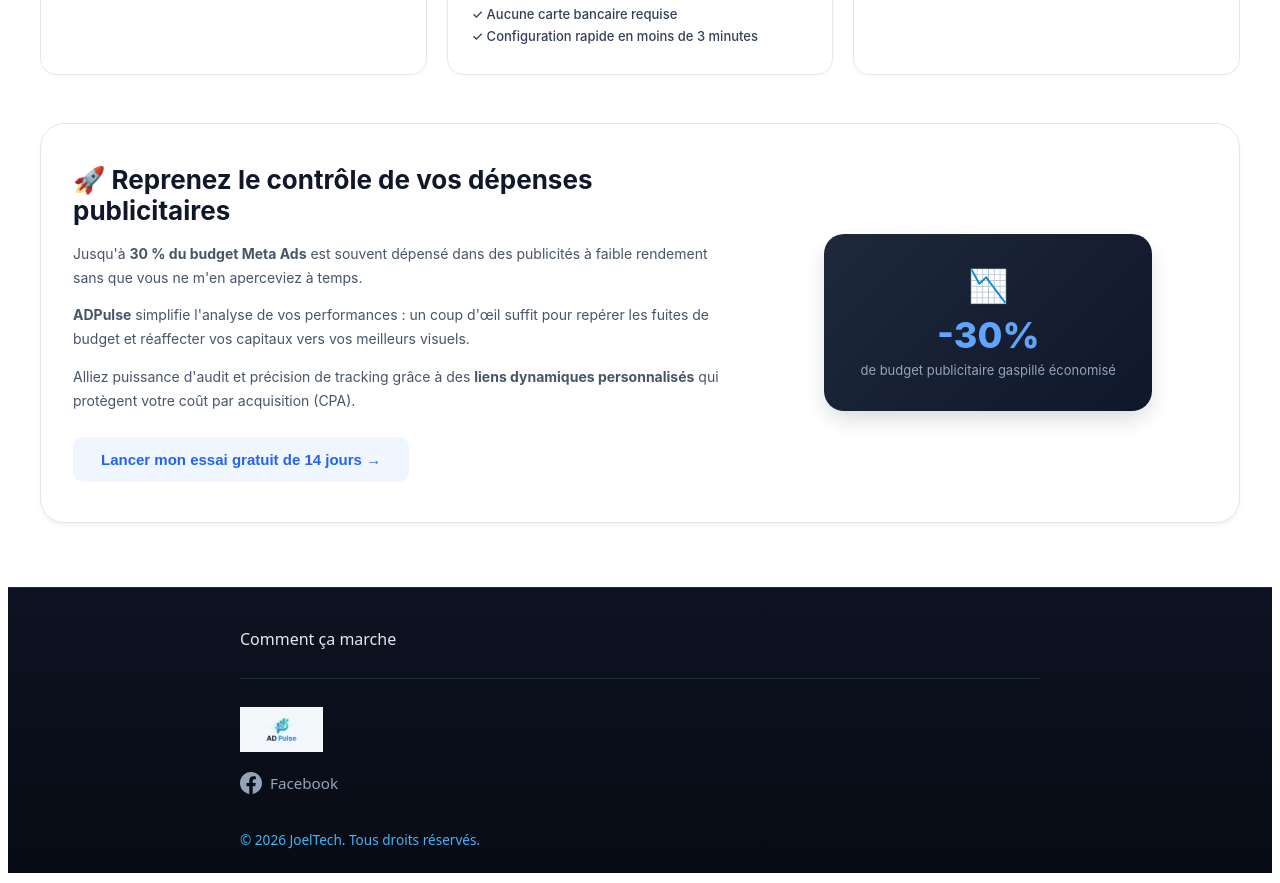
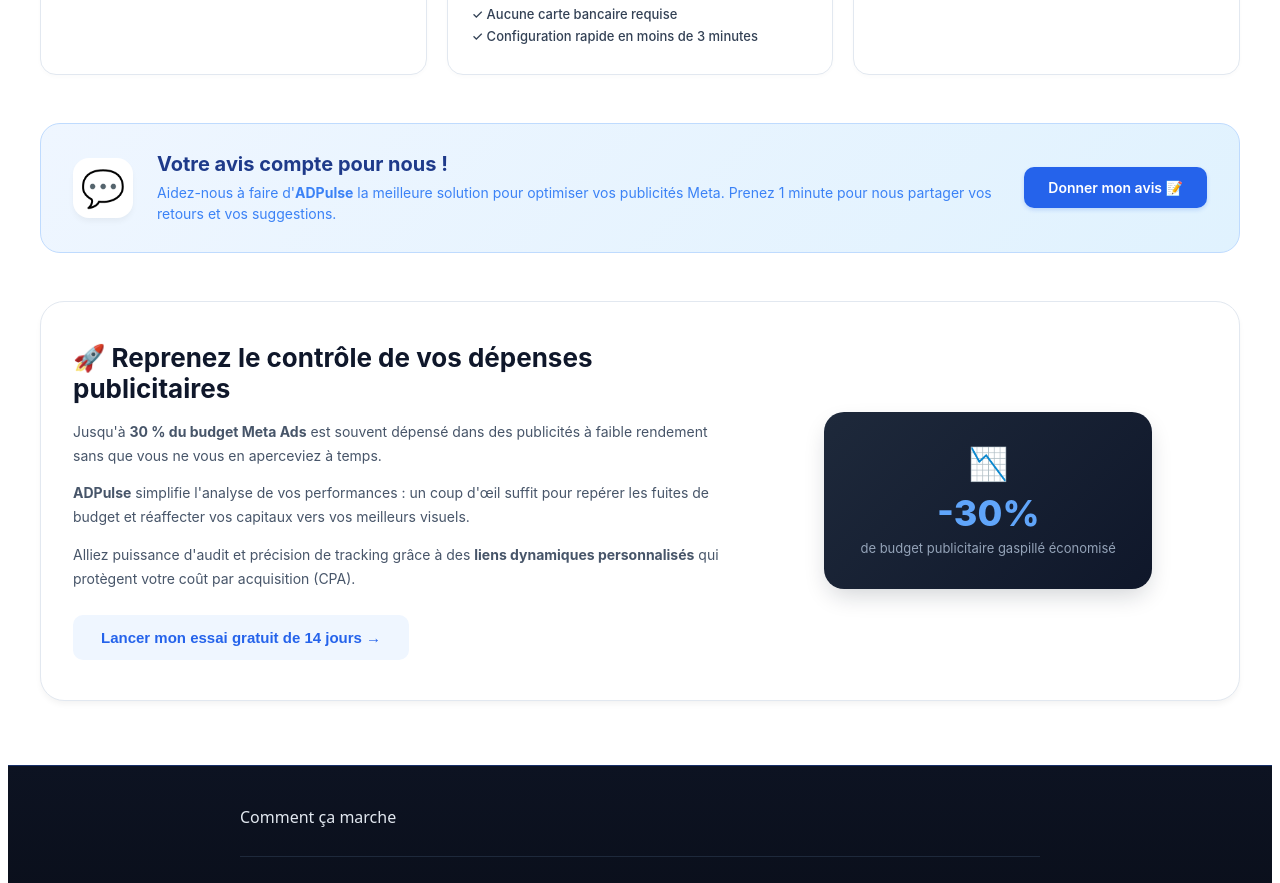
Before and after one commit to joelcinkenke2009-dotcom/FrontendTrackerLink, a Vue app: page / in a window 1280 px wide. Shown: the part 1160-2043 px from the top of the page. Built offline with nearby package versions, Linux system fonts and the light colour scheme; no server answers.

Commit message:
Implement user feedback section in About.vue
Added a feedback section with user input options and styles.

```diff
--- a/src/components/About.vue
+++ b/src/components/About.vue
@@ -1,4 +1,4 @@
-<script setup>
+  <script setup>
 import { ref } from "vue";
 import { apiUrl } from "@/config/env";
 
@@ -107,13 +107,36 @@ const started = () => {
       </div>
     </section>
 
+    <!-- Section Retours Utilisateurs / Feedback -->
+    <section class="feedback-card">
+      <div class="feedback-content">
+        <div class="feedback-icon">💬</div>
+        <div class="feedback-text">
+          <h3>Votre avis compte pour nous !</h3>
+          <p>
+            Aidez-nous à faire d'<strong>ADPulse</strong> la meilleure solution pour optimiser vos publicités Meta. Prenez 1 minute pour nous partager vos retours et vos suggestions.
+          </p>
+        </div>
+        <div class="feedback-action">
+          <a
+            href="https://forms.gle/FZh5ckiiUY5HJf9Q8"
+            target="_blank"
+            rel="noopener noreferrer"
+            class="feedback-button"
+          >
+            Donner mon avis 📝
+          </a>
+        </div>
+      </div>
+    </section>
+
     <!-- Section Pourquoi Nous Choisir -->
     <section class="why-card">
       <div class="why-content">
         <div class="why-text">
           <h2>🚀 Reprenez le contrôle de vos dépenses publicitaires</h2>
           <p>
-            Jusqu'à <strong>30 % du budget Meta Ads</strong> est souvent dépensé dans des publicités à faible rendement sans que vous ne m'en aperceviez à temps.
+            Jusqu'à <strong>30 % du budget Meta Ads</strong> est souvent dépensé dans des publicités à faible rendement sans que vous ne vous en aperceviez à temps.
           </p>
           <p>
             <strong>ADPulse</strong> simplifie l'analyse de vos performances : un coup d'œil suffit pour repérer les fuites de budget et réaffecter vos capitaux vers vos meilleurs visuels.
@@ -296,6 +319,71 @@ const started = () => {
   margin-bottom: 6px;
 }
 
+/* Section Feedback Google Form */
+.feedback-card {
+  background: linear-gradient(135deg, #eff6ff 0%, #e0f2fe 100%);
+  border: 1px solid #bfdbfe;
+  border-radius: 20px;
+  padding: 28px 32px;
+  margin-bottom: 48px;
+}
+
+.feedback-content {
+  display: flex;
+  align-items: center;
+  gap: 24px;
+}
+
+.feedback-icon {
+  font-size: 36px;
+  background-color: #ffffff;
+  width: 60px;
+  height: 60px;
+  border-radius: 16px;
+  display: flex;
+  align-items: center;
+  justify-content: center;
+  box-shadow: 0 4px 6px -1px rgba(0, 0, 0, 0.05);
+  flex-shrink: 0;
+}
+
+.feedback-text {
+  flex-grow: 1;
+}
+
+.feedback-text h3 {
+  font-size: 20px;
+  font-weight: 700;
+  color: #1e3a8a;
+  margin: 0 0 6px 0;
+}
+
+.feedback-text p {
+  font-size: 14px;
+  color: #3b82f6;
+  margin: 0;
+  line-height: 1.5;
+}
+
+.feedback-button {
+  display: inline-block;
+  background-color: #2563eb;
+  color: #ffffff;
+  padding: 12px 24px;
+  border-radius: 10px;
+  font-weight: 600;
+  font-size: 14px;
+  text-decoration: none;
+  transition: all 0.2s ease;
+  white-space: nowrap;
+  box-shadow: 0 2px 4px rgba(37, 99, 235, 0.2);
+}
+
+.feedback-button:hover {
+  background-color: #1d4ed8;
+  transform: translateY(-1px);
+}
+
 /* Section "Pourquoi nous choisir" */
 .why-card {
   background: #ffffff;
@@ -408,6 +496,15 @@ const started = () => {
     font-size: 32px;
   }
 
+  .feedback-content {
+    flex-direction: column;
+    text-align: center;
+  }
+
+  .feedback-button {
+    width: 100%;
+  }
+
   .why-content {
     flex-direction: column;
   }
```
